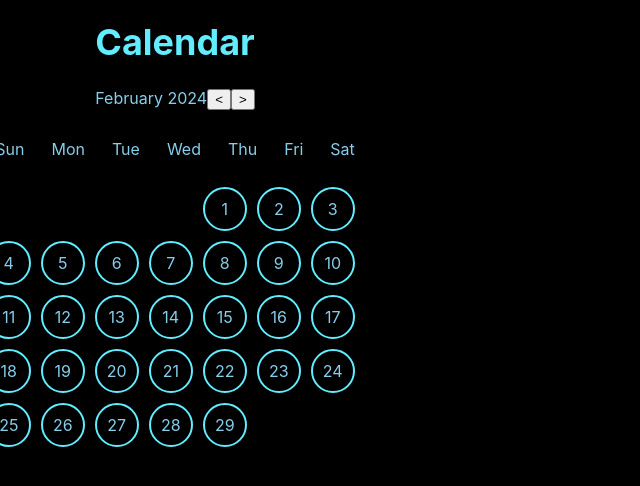
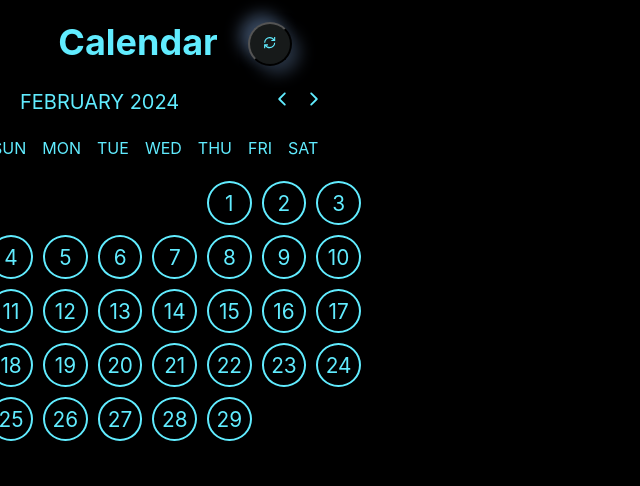
Before and after one commit to Torchpj/Torch, a React (Create React App) app in the folder torch/: page / in a window 1280 px wide. Both pictures are taken after a click on the button 278 px from the left and 44 px from the top of the page. Shown: the top 486 px of the page, without its empty margins (0-640 px from the left). Built offline with nearby package versions, Linux system fonts and the light colour scheme.

Commit message:
ChangeCalendarCss
Calendar css수정+스크롤바 css

```diff
--- a/torch/src/pages/Calendar_screen/Calendar_screen.css
+++ b/torch/src/pages/Calendar_screen/Calendar_screen.css
@@ -1,7 +1,3 @@
-.App {
-  text-align: center;
-}
-
 body {
   background-color: black;
 }
@@ -11,8 +7,7 @@ body {
   max-width: 400px; /* 최대 너비 설정 */
   margin: 0 auto; /* 가운데 정렬 */
   background-color: black;
-  color: skyblue;
-
+  color: rgb(97, 236, 255);
 }
 
 .title {
@@ -24,37 +19,39 @@ body {
 #a {
   display: flex;
   justify-content: space-between;
+  align-items: center;
+  width: 100%; /* 부모 요소의 너비를 꽉 차게 설정 */
 }
 
 #month-year {
-  display: inline-block;
+  font-size: 20px;
+  margin-left: 20px;
 }
 
 #month-changer {
-  display: inline-block;
+  margin-right: 20px;
+}
+.arrow_button {
+  font-size: 20px;
+  color: rgb(97, 236, 255);
+  background-color: black;
+  border-style: none;
 }
 
 .calendar-table {
   display: table;
-  /* width: 100%; */
   border-collapse: seperate;
   border-spacing: 10px;
-
 }
-
 
 #day {
   display: table-row;
 }
-/* #day > div, .circle {
-  padding: 10px;
-  text-align: center;
-  width: calc(100% / 7);
-} */
+
 #day > div {
   display: table-cell;
-  /* border-bottom: 1px solid skyblue; */
-  padding: 8.5px;
+  font-size: 16px;
+  padding: 3px;
 }
 
 .circle {
@@ -62,11 +59,11 @@ body {
   width: 20px;
   height: 20px;
   border-radius: 50%;
-  font-size: 1em;
+  font-size: 1.3em;
   color: 61ECFF;
   border: 2px solid rgb(97, 236, 255);
   text-align: center;
-  padding: 10px;
+  padding: 7.5px;
 }
 .clicked {
   background-color: white;
@@ -76,49 +73,33 @@ body {
 #wrapper {
   display: table-row;
   border-width: 90%;
-
-  /* mairgin: 10px; */
-  /* display: inline-block; */
-  /* justify-content: space-around; */
-
-  /* max-width: 1170px; */
-}
-.tasks-container {
-  color: white; /* 흰색으로 글씨 색상 지정 */
 }
 
-
-.App-logo {
-  height: 40vmin;
-  pointer-events: none;
+#selected-date {
+  width: 100%;
 }
 
-@media (prefers-reduced-motion: no-preference) {
-  .App-logo {
-    animation: App-logo-spin infinite 20s linear;
-  }
+#formattedDate {
+  margin-left: 20px;
+  font-size: 20px;
 }
 
-.App-header {
-  background-color: #282c34;
-  min-height: 100vh;
-  display: flex;
-  flex-direction: column;
-  align-items: center;
-  justify-content: center;
-  font-size: calc(10px + 2vmin);
-  color: white;
+#tasks-container {
+  font-size: 15px;
+  margin-left: 20px;
 }
 
-.App-link {
-  color: #61dafb;
+.titlecontainer {
+  display: flex;
+  align-items: center;
+  flex-direction: row;
 }
 
-@keyframes App-logo-spin {
-  from {
-    transform: rotate(0deg);
-  }
-  to {
-    transform: rotate(360deg);
-  }
+.titlebutton {
+  width: 44px;
+  height: 44px;
+  margin-left: 30px;
+  background: #171a1a;
+  box-shadow: 8px 8px 16px #263140, -8px -8px 16px #394960;
+  border-radius: 1e11px;
 }
--- a/torch/src/pages/Calendar_screen/Calendar_screen.js
+++ b/torch/src/pages/Calendar_screen/Calendar_screen.js
@@ -1,7 +1,10 @@
-import React, { useState, useEffect } from 'react';
-import './Calendar_screen.css';
+import React, { useState, useEffect } from "react";
+import "./Calendar_screen.css";
+import { GrPowerCycle } from "react-icons/gr";
+import { IoIosArrowBack, IoIosArrowForward } from "react-icons/io";
+import { useHistory } from "react-router-dom";
 
-function CalendarScreen(){
+function CalendarScreen() {
   const [date, setDate] = useState(new Date());
   const [selectedDate, setSelectedDate] = useState(null);
   const [todoList, setTodoList] = useState([]);
@@ -9,21 +12,20 @@ function CalendarScreen(){
   // 로컬 스토리지에서 데이터 불러오기
   useEffect(() => {
     const storedTodos = localStorage.getItem(`todos`);
-    console.log('Stored todos:', storedTodos);
+    console.log("Stored todos:", storedTodos);
 
     if (storedTodos) {
       try {
         const parsedTodos = JSON.parse(storedTodos);
         setTodoList(parsedTodos);
       } catch (error) {
-            console.error('Error parsing storedTodos:', error);
+        console.error("Error parsing storedTodos:", error);
         setTodoList([]);
       }
     } else {
       setTodoList([]);
     }
   }, [selectedDate]);
-
 
   const daysInMonth = (year, month) => {
     return new Date(year, month + 1, 0).getDate();
@@ -39,10 +41,11 @@ function CalendarScreen(){
 
   // 선택한 날짜에 해당하는 할일 목록을 가져오는 함수
   const getTodoList = () => {
-
     const year = date.getFullYear();
     const month = date.getMonth() + 1;
-    const selectedDateformat = `${year}-${month.toString().padStart(2, '0')}-${selectedDate.toString().padStart(2, '0')}`
+    const selectedDateformat = `${year}-${month
+      .toString()
+      .padStart(2, "0")}-${selectedDate.toString().padStart(2, "0")}`;
     //console.log(selectedDateformat);
     const selectedTodo = todoList[selectedDateformat]; // 선택한 날짜에 해당하는 할일 목록
     if (selectedTodo) {
@@ -54,10 +57,9 @@ function CalendarScreen(){
     }
   };
 
-
   const renderCalendar = () => {
     const year = date.getFullYear();
-    const month = date.toLocaleString('en-US', { month: 'long' });
+    const month = date.toLocaleString("en-US", { month: "long" });
     const totalDays = daysInMonth(year, date.getMonth());
     const startDay = startDayOfMonth(year, date.getMonth());
     const calendar = [];
@@ -75,9 +77,8 @@ function CalendarScreen(){
             <td
               key={`${i}${j}`}
               // className="circle"
-              className={`circle ${selectedDate === dayCopy ? 'clicked' : ''}`}
+              className={`circle ${selectedDate === dayCopy ? "clicked" : ""}`}
               onClick={() => handleDateClick(dayCopy)}
-
             >
               {dayCounter}
             </td>
@@ -85,7 +86,11 @@ function CalendarScreen(){
           dayCounter++;
         }
       }
-      calendar.push(<tr id="wrapper" key={i}>{week}</tr>);
+      calendar.push(
+        <tr id="wrapper" key={i}>
+          {week}
+        </tr>
+      );
       if (dayCounter > totalDays) break;
     }
 
@@ -97,34 +102,51 @@ function CalendarScreen(){
     newDate.setMonth(newDate.getMonth() + increment);
     setDate(newDate);
     setSelectedDate(null); // 월 변경 시 선택된 날짜 초기화
-
   };
 
   const formattedDate = selectedDate
     ? `${date.getFullYear()}.${date.getMonth() + 1}.${selectedDate}`
     : null;
 
+  //페이지 이동
+  const history = useHistory();
+  const toTodo = () => {
+    history.push("/todo");
+  };
+
   return (
     <div className="container">
+      <div className="titlecontainer">
         <h1 className="title">Calendar</h1>
-
+        <button className="titlebutton" onClick={toTodo}>
+          <GrPowerCycle style={{ color: "#61ecff" }} />
+        </button>
+      </div>
       <div id="a">
-        <div id="month-year">{`${date.toLocaleString('en-US', { month: 'long' })} ${date.getFullYear()}`}</div>
+        <div id="month-year">{`${date
+          .toLocaleString("en-US", {
+            month: "long",
+          })
+          .toUpperCase()} ${date.getFullYear()}`}</div>
         <div id="month-changer">
-          <button onClick={() => changeMonth(-1)}>{'<'}</button>
-          <button onClick={() => changeMonth(1)}>{'>'}</button>
+          <button className="arrow_button" onClick={() => changeMonth(-1)}>
+            <IoIosArrowBack />
+          </button>
+          <button className="arrow_button" onClick={() => changeMonth(1)}>
+            <IoIosArrowForward />
+          </button>
         </div>
       </div>
       <div className="calendar-table">
         <div id="thead">
           <div id="day">
-            <div>Sun</div>
-            <div>Mon</div>
-            <div>Tue</div>
-            <div>Wed</div>
-            <div>Thu</div>
-            <div>Fri</div>
-            <div>Sat</div>
+            <div>SUN</div>
+            <div>MON</div>
+            <div>TUE</div>
+            <div>WED</div>
+            <div>THU</div>
+            <div>FRI</div>
+            <div>SAT</div>
           </div>
         </div>
         <div id="date">{renderCalendar()}</div>
@@ -132,11 +154,8 @@ function CalendarScreen(){
 
       {selectedDate && (
         <div id="selected-date">
-          <p>{formattedDate}</p>
-          <div className="tasks-container">
-            {getTodoList()}
-
-          </div>
+          <p id="formattedDate">{formattedDate}</p>
+          <div id="tasks-container">{getTodoList()}</div>
         </div>
       )}
     </div>
--- a/torch/src/pages/Splash_screen/Splash_screen.css
+++ b/torch/src/pages/Splash_screen/Splash_screen.css
@@ -1,14 +1,52 @@
-body { background-color: black; }
-.torposition { display: flex; margin-left: 50%; margin-bottom: -15%; margin-top: 20%;}
-.lig { animation: 5s ease-in-out loadEffect1; display: flex; justify-content: center;}
-.tortext {color: #61ECFF; font-size: 50px;
-    font-weight: bolder; margin-left: 30%; margin-top: -15%;}
+body {
+  background-color: black;
+}
+.torposition {
+  display: flex;
+  margin-left: 50%;
+  margin-bottom: -15%;
+  margin-top: 20%;
+}
+.lig {
+  animation: 5s ease-in-out loadEffect1;
+  display: flex;
+  justify-content: center;
+}
+.tortext {
+  color: #61ecff;
+  font-size: 50px;
+  font-weight: bolder;
+  margin-left: 30%;
+  margin-top: -15%;
+}
 
 @keyframes loadEffect1 {
-    0%{
-        opacity: 0;
-    }
-    100%{
-        opacity: 1;
-    }
+  0% {
+    opacity: 0;
+  }
+  100% {
+    opacity: 1;
+  }
 }
+/* 수직 스크롤바 스타일링 */
+/* 스크롤바 */
+::-webkit-scrollbar {
+  width: 7px;
+}
+
+/* 스크롤바 트랙 */
+::-webkit-scrollbar-track {
+  background: #000000;
+}
+
+/* 스크롤바 색상 */
+::-webkit-scrollbar-thumb {
+  background: #000000;
+  border: 1px solid #555;
+  border-radius: 5px;
+}
+
+/* 스크롤바 hover 상태 */
+::-webkit-scrollbar-thumb:hover {
+  background: #555;
+}
```
Lines whose indentation alone changed are shown as unchanged.
